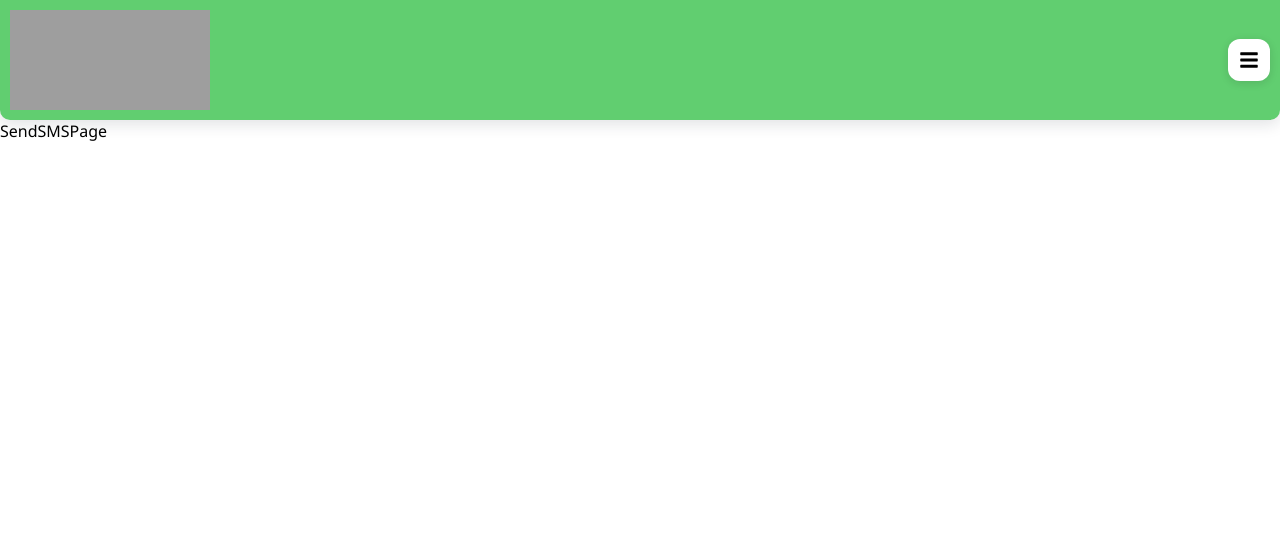
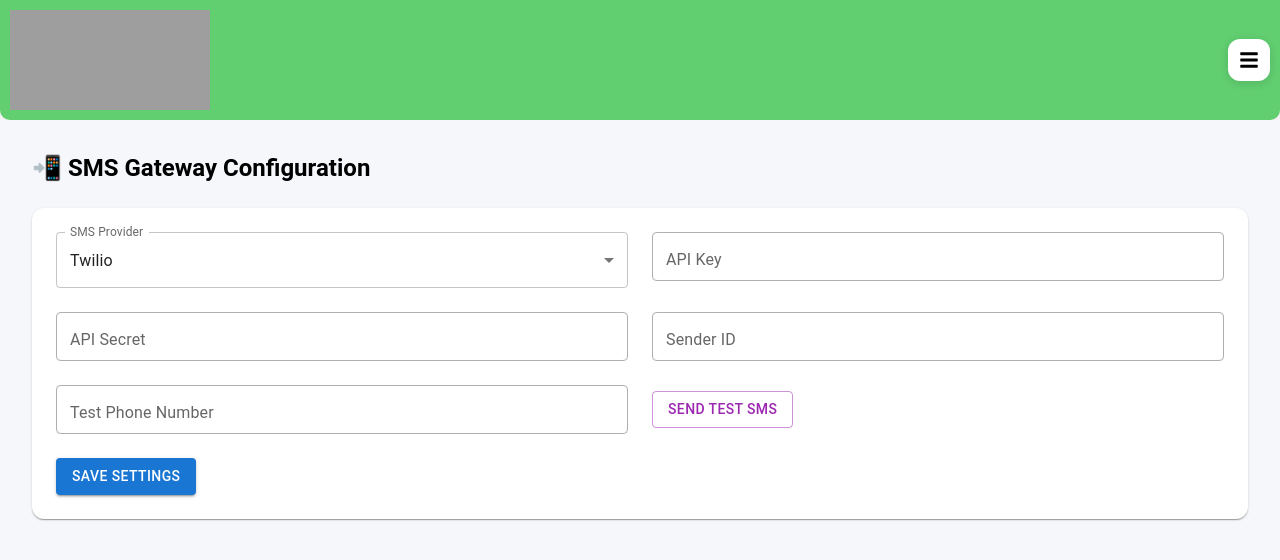
Before and after one commit to Omekagu/thunder, a Next.js app: page /admin/SendSMSPage in a window 1280 px wide. Shown: the top 560 px of the page. Built offline with nearby package versions, Linux system fonts and the light colour scheme; grey boxes are pictures that could not be loaded.

Commit message:
sms setting page

```diff
--- a/src/pages/admin/SendSMSPage.jsx
+++ b/src/pages/admin/SendSMSPage.jsx
@@ -1,11 +1,164 @@
-import React from 'react'
+// File: pages/admin/sms-settings.jsx
+'use client'
+
+import React, { useState } from 'react'
 import AdminHeader from '../../Components/Admin/AdminHeader'
+import {
+  Box,
+  Typography,
+  Paper,
+  Grid,
+  TextField,
+  MenuItem,
+  Button,
+  Snackbar,
+  Alert
+} from '@mui/material'
 
-export default function SendSMSPage () {
+const smsProviders = [
+  { label: 'Twilio', value: 'twilio' },
+  { label: 'Nexmo', value: 'nexmo' },
+  { label: 'Custom Gateway', value: 'custom' }
+]
+
+export default function SmsSettingsPage () {
+  const [form, setForm] = useState({
+    provider: 'twilio',
+    apiKey: '',
+    apiSecret: '',
+    senderId: '',
+    phoneNumber: ''
+  })
+
+  const [snackbar, setSnackbar] = useState({
+    open: false,
+    message: '',
+    severity: 'success'
+  })
+
+  const handleChange = e => {
+    setForm({ ...form, [e.target.name]: e.target.value })
+  }
+
+  const handleSave = () => {
+    setSnackbar({
+      open: true,
+      message: 'SMS settings saved!',
+      severity: 'success'
+    })
+    // Send form to backend
+  }
+
+  const handleSendTestSMS = () => {
+    // Ideally send a test SMS using API
+    setSnackbar({ open: true, message: 'Test SMS sent!', severity: 'info' })
+  }
+
   return (
-    <div>
+    <>
       <AdminHeader />
-      SendSMSPage
-    </div>
+      <Box
+        sx={{ p: { xs: 2, md: 4 }, background: '#f5f7fb', minHeight: '100vh' }}
+      >
+        <Typography variant='h5' fontWeight={700} mb={3}>
+          📲 SMS Gateway Configuration
+        </Typography>
+
+        <Paper sx={{ p: 3, borderRadius: 3 }}>
+          <Grid container spacing={3}>
+            <Grid item xs={12} sm={6}>
+              <TextField
+                select
+                label='SMS Provider'
+                name='provider'
+                value={form.provider}
+                onChange={handleChange}
+                fullWidth
+              >
+                {smsProviders.map(p => (
+                  <MenuItem key={p.value} value={p.value}>
+                    {p.label}
+                  </MenuItem>
+                ))}
+              </TextField>
+            </Grid>
+
+            <Grid item xs={12} sm={6}>
+              <TextField
+                label='API Key'
+                name='apiKey'
+                value={form.apiKey}
+                onChange={handleChange}
+                fullWidth
+              />
+            </Grid>
+
+            <Grid item xs={12} sm={6}>
+              <TextField
+                label='API Secret'
+                name='apiSecret'
+                type='password'
+                value={form.apiSecret}
+                onChange={handleChange}
+                fullWidth
+              />
+            </Grid>
+
+            <Grid item xs={12} sm={6}>
+              <TextField
+                label='Sender ID'
+                name='senderId'
+                value={form.senderId}
+                onChange={handleChange}
+                fullWidth
+              />
+            </Grid>
+
+            <Grid item xs={12} sm={6}>
+              <TextField
+                label='Test Phone Number'
+                name='phoneNumber'
+                value={form.phoneNumber}
+                onChange={handleChange}
+                fullWidth
+              />
+            </Grid>
+
+            <Grid
+              item
+              xs={12}
+              sm={6}
+              display='flex'
+              alignItems='center'
+              justifyContent='space-between'
+            >
+              <Button
+                variant='outlined'
+                color='secondary'
+                onClick={handleSendTestSMS}
+              >
+                Send Test SMS
+              </Button>
+            </Grid>
+
+            <Grid item xs={12}>
+              <Button variant='contained' onClick={handleSave}>
+                Save Settings
+              </Button>
+            </Grid>
+          </Grid>
+        </Paper>
+      </Box>
+
+      <Snackbar
+        open={snackbar.open}
+        autoHideDuration={3000}
+        onClose={() => setSnackbar({ ...snackbar, open: false })}
+      >
+        <Alert severity={snackbar.severity} variant='filled'>
+          {snackbar.message}
+        </Alert>
+      </Snackbar>
+    </>
   )
 }
```
